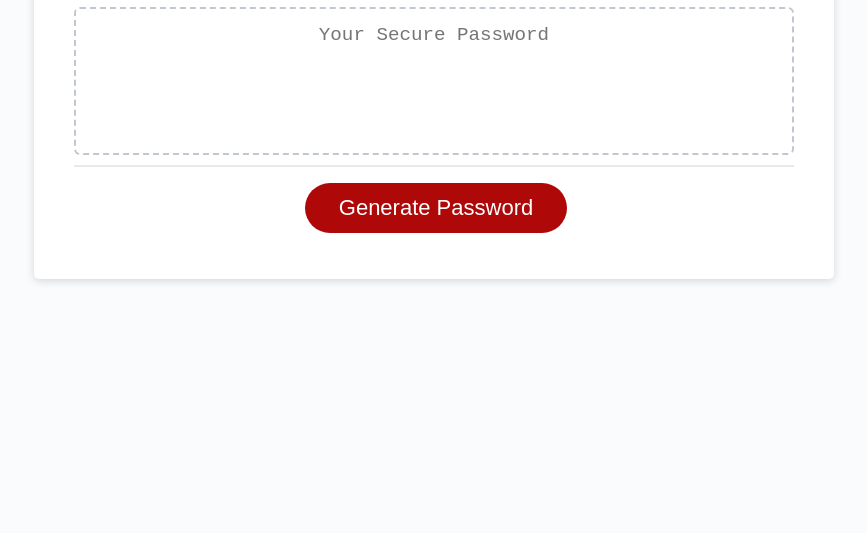
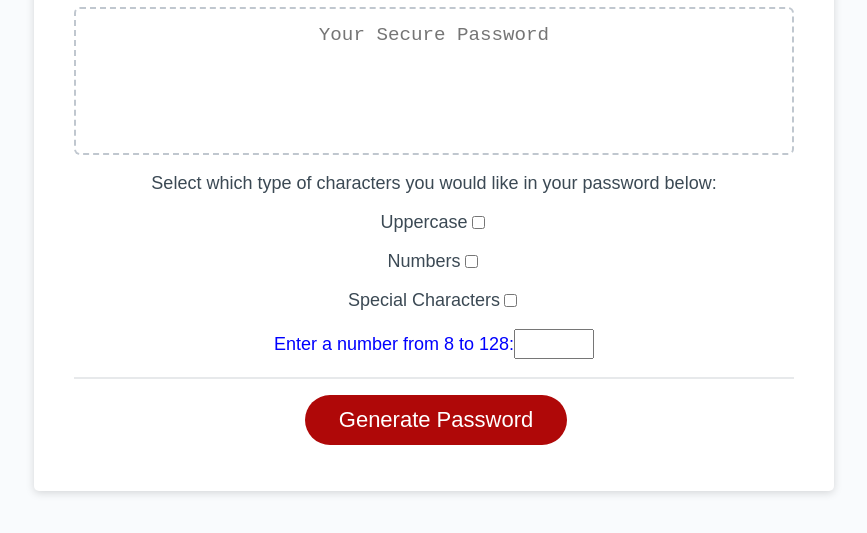
Before and after one commit to Kenny4297/Keds-Generator-of-Passwords, a plain HTML site: page index.html in a window 1280 px wide. Shown: the part 241-774 px from the top of the page, without its empty margins (206-1073 px from the left). Drawn offline with Linux system fonts and the light colour scheme; files that its build step writes are made by us from their sources.

Commit message:
12/19/2022 commit

```diff
--- a/assets/script.js
+++ b/assets/script.js
@@ -1,5 +1,25 @@
 // Assignment code here
+let checkboxes = document.querySelectorAll(".checkbox");
+let parametersSection = document.querySelector(".user-choice-section");
+let selectedCheckboxes = [];
 
+for (let checkbox of checkboxes) {
+  //I create a shortcut; I add an eventListener to all the checkboxes, looking for any that are clicked
+  checkbox.addEventListener('click', () => {
+    console.log(this.checked);
+    if(this.checked === true) {
+      //I now add those checked boxes to the 'selectedCheckboxes' array.
+      console.log(this.value);
+
+    } else {
+      console.log("test failed?")
+    }
+  })
+}
+
+const generatePassword = () => {
+
+}
 
 // Get references to the #generate element
 var generateBtn = document.querySelector("#generate");
@@ -9,6 +29,8 @@ function writePassword() {
   var password = generatePassword();
   var passwordText = document.querySelector("#password");
 
+  parametersSection.style.display = 'block';
+
   passwordText.value = password;
 
 }
--- a/assets/style.css
+++ b/assets/style.css
@@ -79,7 +79,7 @@ header {
   box-shadow: rgba(0, 0, 0, 0.1) 0px 1px 6px 0px rgba(0, 0, 0, 0.2) 0px 1px 1px
     0px;
   color: hsl(0, 0%, 100%);
-  display: inline-block;
+  display: inline-block; /* inline-block*/
   font-size: 22px;
   line-height: 22px;
   margin: 16px 16px 16px 20px;
@@ -118,6 +118,37 @@ button[disabled] {
   overflow: hidden;
 }
 
+/* My additional code */
+
+.user-choice-section {
+  display: block;
+}
+
+.info-paragraph {
+  text-align: center;
+}
+
+.form {
+  display: block;
+  flex-direction: column;
+}
+
+.form p {
+  display: flex;
+  justify-content: center;
+}
+
+.number-label {
+  width: 80px;
+  height: 30px;
+}
+
+label[for='number'] {
+  color: blue;
+  position: relative;
+  top: 5px;
+}
+
 @media (max-width: 690px) {
   .btn {
     font-size: 1rem;
--- a/index.html
+++ b/index.html
@@ -5,17 +5,20 @@
     <meta name="viewport" content="width=device-width, initial-scale=1.0" />
     <meta http-equiv="X-UA-Compatible" content="ie=edge" />
     <title>Password Generator</title>
-    <link rel="stylesheet" href="style.css" />
+    <link rel="stylesheet" href="./assets/style.css" />
   </head>
   <body>
     <div class="wrapper">
       <header>
         <h1>Password Generator</h1>
       </header>
+
       <div class="card">
+
         <div class="card-header">
           <h2>Generate a Password</h2>
         </div>
+
         <div class="card-body">
           <textarea
             readonly
@@ -24,11 +27,35 @@
             aria-label="Generated Password"
           ></textarea>
         </div>
+
+        <section class="user-choice-section">
+          <!-- inside "action", add the location to send the form when successful -->
+          <p class="info-paragraph">Select which type of characters you would like in your password below:</p>
+          <form class="form" action="">
+
+              <p><label for="Uppercase">Uppercase</label>
+              <input class="checkbox" value="uppercase" type="checkbox" name="uppercase" id="uppercase"></p>
+
+              <p><label for="numbers">Numbers</label>
+                <input class="checkbox" value="numbers" type="checkbox" name="numbers" id="numbers"></p>
+
+              <p><label for="special-characters">Special Characters</label>
+                <input class="checkbox" value="special-characters" type="checkbox" name="special-characters" id="special-characters"></p>
+
+              <p><label for="number">Enter a number from 8 to 128: </label>
+              <input class="number-label"  id="number" name="number-of-integers" type="number" min="8" max="128"></p>
+
+          </form>
+        </section>
+
         <div class="card-footer">
           <button id="generate" class="btn">Generate Password</button>
         </div>
+
       </div>
+
     </div>
-    <script src="script.js"></script>
+
+    <script src="./assets/script.js" type="text/javascript"></script>
   </body>
 </html>
```
